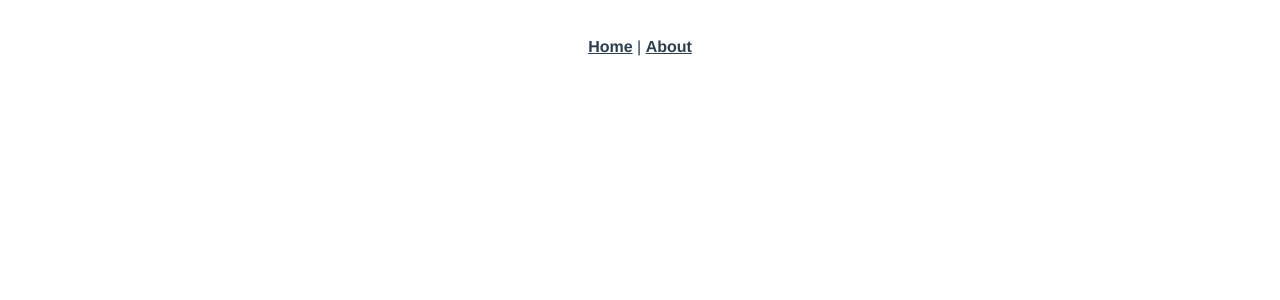
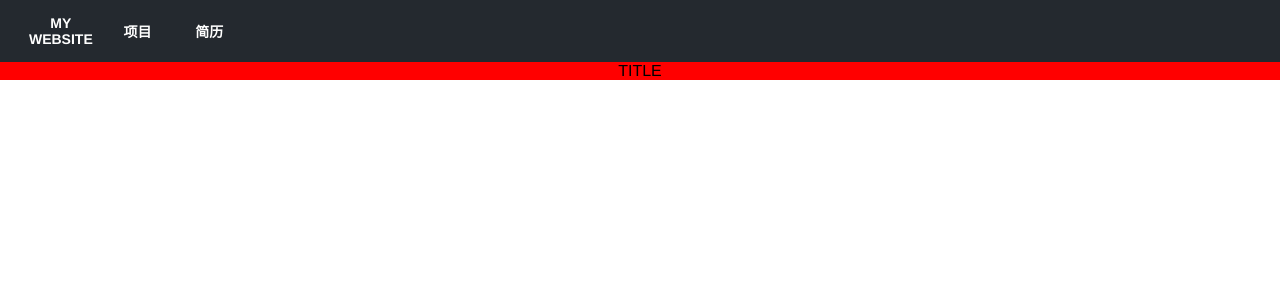
Before and after one commit to wrc9817/myWebsite, a Vue app in the folder mywebsite/: page /resume in a window 1280 px wide. Before the commit this address had no page. Shown: the top 300 px of the page. Built offline with nearby package versions, Linux system fonts and the light colour scheme.

Commit message:
基本路由配置以及页面布局

```diff
--- a/mywebsite/package.json
+++ b/mywebsite/package.json
@@ -9,6 +9,7 @@
   },
   "dependencies": {
     "core-js": "^3.8.3",
+    "element-plus": "^2.0.2",
     "vue": "^3.2.13",
     "vue-router": "^4.0.3",
     "vuex": "^4.0.0"
--- a/mywebsite/src/App.vue
+++ b/mywebsite/src/App.vue
@@ -1,12 +1,11 @@
 <template>
-  <nav>
-    <router-link to="/">Home</router-link> |
-    <router-link to="/about">About</router-link>
-  </nav>
   <router-view/>
 </template>
 
 <style>
+body{
+  margin:0 !important;
+}
 #app {
   font-family: Avenir, Helvetica, Arial, sans-serif;
   -webkit-font-smoothing: antialiased;
@@ -27,4 +26,7 @@ nav a {
 nav a.router-link-exact-active {
   color: #42b983;
 }
+.el-main{
+  padding:0 !important;
+}
 </style>
--- /dev/null
+++ b/mywebsite/src/components/banner/index.vue
@@ -0,0 +1,53 @@
+<template>
+  <el-row class="banner" >
+      <el-col :span="1" class="flex home">
+            <span class="clickable">MY WEBSITE</span>
+      </el-col>
+      <el-col :span="1" class="flex btn">
+            <span class="clickable">项目</span>
+      </el-col>
+      <el-col :span="1" class="flex btn">
+            <span class="clickable">简历</span>
+      </el-col>
+      <el-col :span="20">
+
+      </el-col>
+      <el-col :span="1">
+          <!-- 登录头像 -->
+      </el-col>
+  </el-row>
+</template>
+
+<script>
+export default {
+
+}
+</script>
+<style>
+.clickable{
+font-weight: 600;
+font-size: 14px;
+}
+.clickable:hover{
+    color:rgba(255, 255, 255, 0.685);
+    cursor: pointer;
+}
+</style>
+<style scoped>
+.banner{
+    height:100%;
+}
+.home{
+    margin:0 15px;
+}
+.flex{
+    color:white;
+    height:100%;
+    display:flex;
+    align-items: center;
+    justify-content: center;
+}
+.btn{
+    margin:0 10px !important;
+}
+</style>
--- /dev/null
+++ b/mywebsite/src/components/layout/index.vue
@@ -0,0 +1,26 @@
+<template>
+  <el-container>
+    <el-header height="62px" class="header">
+        <Banner></Banner>
+    </el-header>
+    <el-main>
+        <slot></slot>
+    </el-main>
+  </el-container>
+</template>
+
+<script>
+import Banner from '../banner/index.vue'
+export default {
+    components:{
+        Banner
+    }
+}
+</script>
+
+<style scoped>
+.header{
+
+    background: #24292f;
+}
+</style>
--- a/mywebsite/src/main.js
+++ b/mywebsite/src/main.js
@@ -1,6 +1,20 @@
 import { createApp } from 'vue'
 import App from './App.vue'
-import router from './router'
-import store from './store'
+import ElementPlus from 'element-plus'
+import 'element-plus/dist/index.css'
+import {
+    setupRouter
+} from './router/index'
+import {
+    setupStore
+} from './store/index'
 
-createApp(App).use(store).use(router).mount('#app')
+setup()
+function setup(){
+    const app = createApp(App)
+    setupRouter(app)
+    setupStore(app)
+    app.use(ElementPlus)
+
+    app.mount('#app')
+}
--- a/mywebsite/src/router/index.js
+++ b/mywebsite/src/router/index.js
@@ -1,25 +1,28 @@
 import { createRouter, createWebHistory } from 'vue-router'
 import HomeView from '../views/HomeView.vue'
-
+import Resume from '../views/resume/index.vue'
+import {
+  MY_ROUTES,
+  MY_ROUTE_NAMES
+} from './routes/index'
 const routes = [
   {
     path: '/',
-    name: 'home',
-    component: HomeView
+    name: MY_ROUTE_NAMES.HOME,
+    redirect:MY_ROUTES.RESUME,
+    component: HomeView,
+    children:[{
+      path:MY_ROUTES.RESUME,
+      component:Resume,
+    }]
   },
-  {
-    path: '/about',
-    name: 'about',
-    // route level code-splitting
-    // this generates a separate chunk (about.[hash].js) for this route
-    // which is lazy-loaded when the route is visited.
-    component: () => import(/* webpackChunkName: "about" */ '../views/AboutView.vue')
-  }
 ]
 
 const router = createRouter({
   history: createWebHistory(process.env.BASE_URL),
   routes
 })
-
+export function setupRouter(app){
+  app.use(router)
+}
 export default router
--- /dev/null
+++ b/mywebsite/src/router/routes/index.js
@@ -0,0 +1,10 @@
+ const my_routes = {
+    HOME:'/home',
+    RESUME:'/resume'
+}
+const my_route_names = {
+    HOME:'home',
+    RESUME:'resume'
+}
+export const MY_ROUTES = Object.freeze(my_routes);
+export const MY_ROUTE_NAMES = Object.freeze(my_route_names)
--- a/mywebsite/src/store/index.js
+++ b/mywebsite/src/store/index.js
@@ -1,6 +1,6 @@
 import { createStore } from 'vuex'
 
-export default createStore({
+export const store = createStore({
   state: {
   },
   getters: {
@@ -12,3 +12,6 @@ export default createStore({
   modules: {
   }
 })
+export function setupStore(app){
+  app.use(store)
+}
--- a/mywebsite/src/views/HomeView.vue
+++ b/mywebsite/src/views/HomeView.vue
@@ -1,18 +1,16 @@
 <template>
-  <div class="home">
-    <img alt="Vue logo" src="../assets/logo.png">
-    <HelloWorld msg="Welcome to Your Vue.js App"/>
-  </div>
+  <Layout>
+    <router-view></router-view>
+  </Layout>
 </template>
 
 <script>
 // @ is an alias to /src
-import HelloWorld from '@/components/HelloWorld.vue'
+import Layout from '../components/layout/index.vue'
+export default {
 
-export default {
-  name: 'HomeView',
-  components: {
-    HelloWorld
+components: {
+    Layout
   }
 }
 </script>
--- /dev/null
+++ b/mywebsite/src/views/resume/index.vue
@@ -0,0 +1,20 @@
+<template>
+  <el-row>
+      <el-col :span="24">
+         <div class="title"> TITLE</div>
+    </el-col>
+  </el-row>
+</template>
+
+<script>
+export default {
+
+}
+</script>
+
+<style scoped>
+.title{
+    color:black;
+    background: red;
+}
+</style>
```
Also changed, not shown: mywebsite/.eslintrc.js, 1 other file (tests, documents, lock files or other folders).
